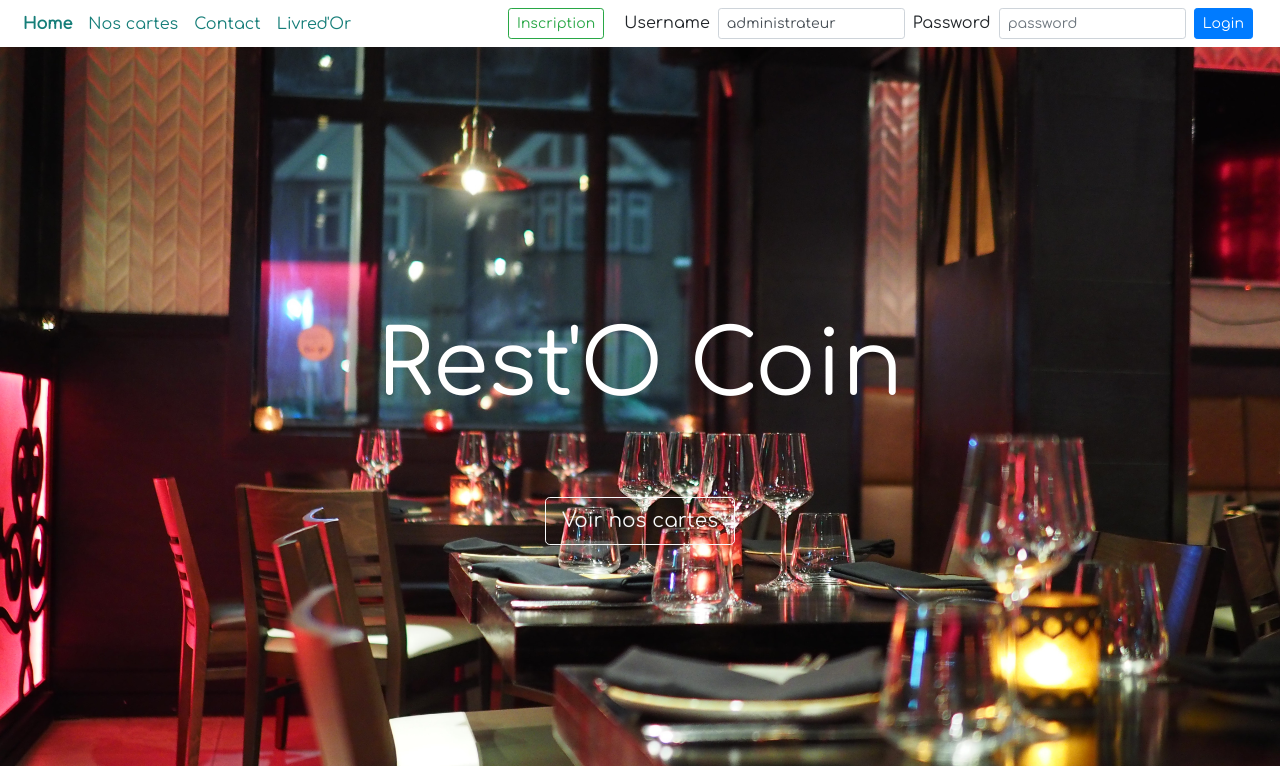
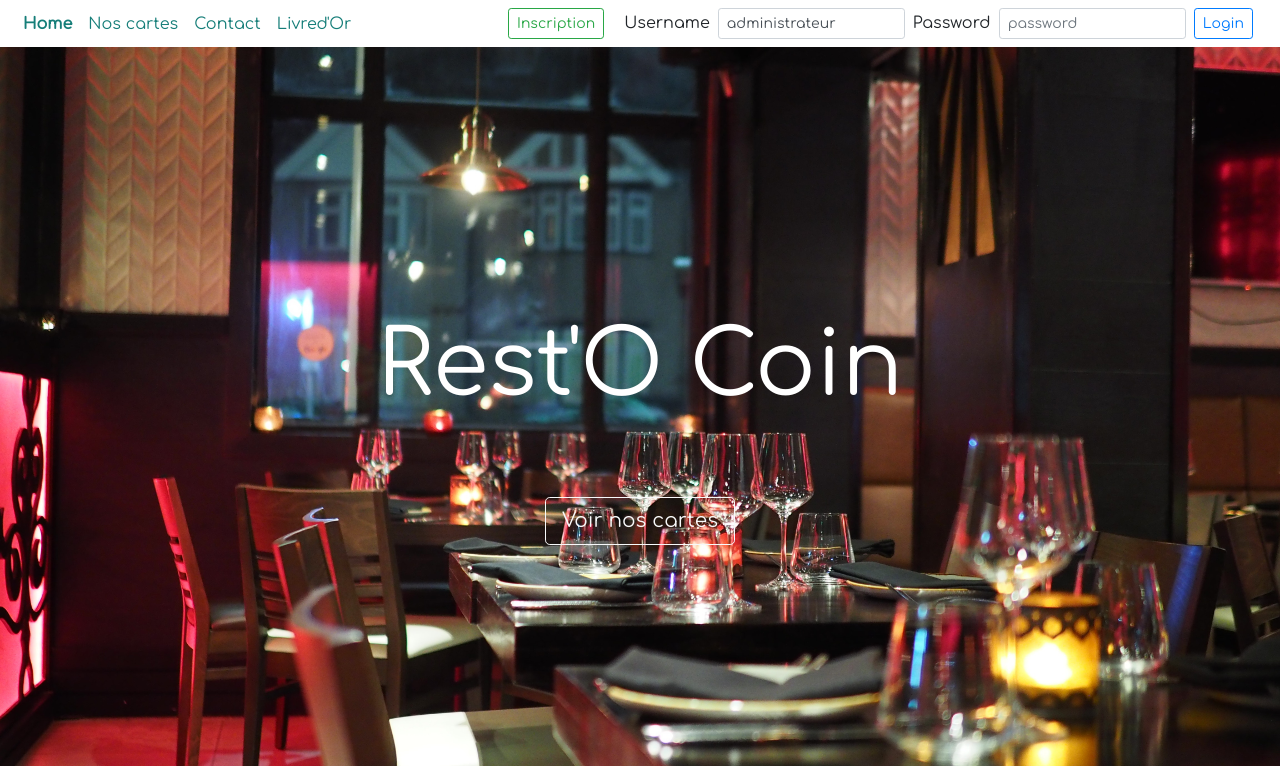
Before and after one commit to ThomasBeWeb/restocoin, a PHP site: page /restocoin/ in a window 1280 px wide. Shown: the top 766 px of the page. Run offline with PHP 8.4, Linux system fonts and the light colour scheme; some libraries are stand-ins or nearby versions.

Commit message:
Corrections minimes

```diff
--- a/config.php
+++ b/config.php
@@ -1,4 +1,4 @@
 <?php
 //Dossier racine
-    //$racine = "http://restocoin/";
-    $racine = "http://localhost/restocoin/";
+    $racine = "http://restocoin/";
+    //$racine = "http://localhost/restocoin/";
--- a/database.php
+++ b/database.php
@@ -5,7 +5,7 @@ class Database
     private static $dbHost = "localhost";
     private static $dbName = "RESTO_DB_BWB";
     private static $dbUsername = "root";
-    private static $dbUserpassword = "root";
+    private static $dbUserpassword = "password";
 
     private static $connection = null;
 
--- a/scripts/create_db.php
+++ b/scripts/create_db.php
@@ -3,7 +3,7 @@
 //On recupere le contenu du fichier sous forme de chaine de caractères
 $sql = file_get_contents("../db/database.sql");
 
-$dbh = new PDO('mysql:host=localhost;','root', 'root');
+$dbh = new PDO('mysql:host=localhost;','root', 'password');
 
 $dbh->exec($sql);
 echo $sql;
--- a/template/modal.php
+++ b/template/modal.php
@@ -20,7 +20,7 @@
             </div>
             <div class="form-group">
               <label for="password"><i class="fas fa-at"></i> Email</label>
-              <input type="password" class="form-control" name="email" id="email" placeholder="Enter your email adress"/>
+              <input type="text" class="form-control" name="email" id="email" placeholder="Enter your email adress"/>
           </div>
       </div>
       <div class="modal-footer">
--- a/template/navbar.php
+++ b/template/navbar.php
@@ -45,7 +45,7 @@ if(isset($_COOKIE['checked']) AND $_COOKIE['checked'] === "ok" AND isset($_COOKI
                     <input type="text" class="form-control form-control-sm" name="username" id="username"  placeholder="Enter your Username" value=<?=$_COOKIE['username'];?>>
                     <h6 class="titreMiddle">Password</h6>
                     <input type="password" class="form-control form-control-sm wrongInput" name="password" id="password"  placeholder="password">
-                    <button type="submit" class="btn btn-primary btn-sm">Login</button>
+                    <button type="submit" class="btn btn-outline-primary btn-sm">Login</button>
                 </form>
             </div>
 
@@ -70,7 +70,7 @@ if(isset($_COOKIE['checked']) AND $_COOKIE['checked'] === "ok" AND isset($_COOKI
                 <input type="text" class="form-control form-control-sm" name="username" id="username"  placeholder="Enter your Username" value="administrateur"/>
                 <h6 class="titreMiddle">Password</h6>
                 <input type="password" class="form-control form-control-sm" name="password" id="password"  placeholder="password"/>
-                <button type="submit" class="btn btn-primary btn-sm">Login</button>
+                <button type="submit" class="btn btn-outline-primary btn-sm">Login</button>
             </form>
         </div>
 
```
